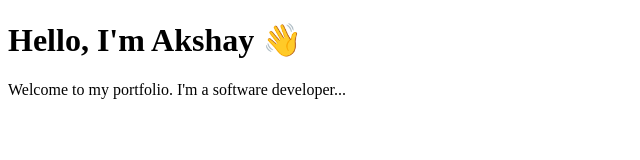
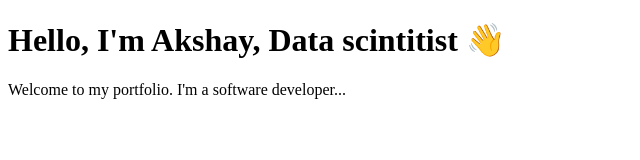
Before and after one commit to AkshayAcharyaN/AkshayAcharyaN.github.io, a plain HTML site: page index.html in a window 1280 px wide. Shown: the whole page, without its empty margins (0-640 px from the left). Drawn offline with Linux system fonts and the light colour scheme.

Commit message:
second push

```diff
--- a/index.html
+++ b/index.html
@@ -4,7 +4,7 @@
   <title>My Portfolio</title>
 </head>
 <body>
-  <h1>Hello, I'm Akshay 👋</h1>
+  <h1>Hello, I'm Akshay, Data scintitist 👋</h1>
   <p>Welcome to my portfolio. I'm a software developer...</p>
 </body>
 </html>
```
